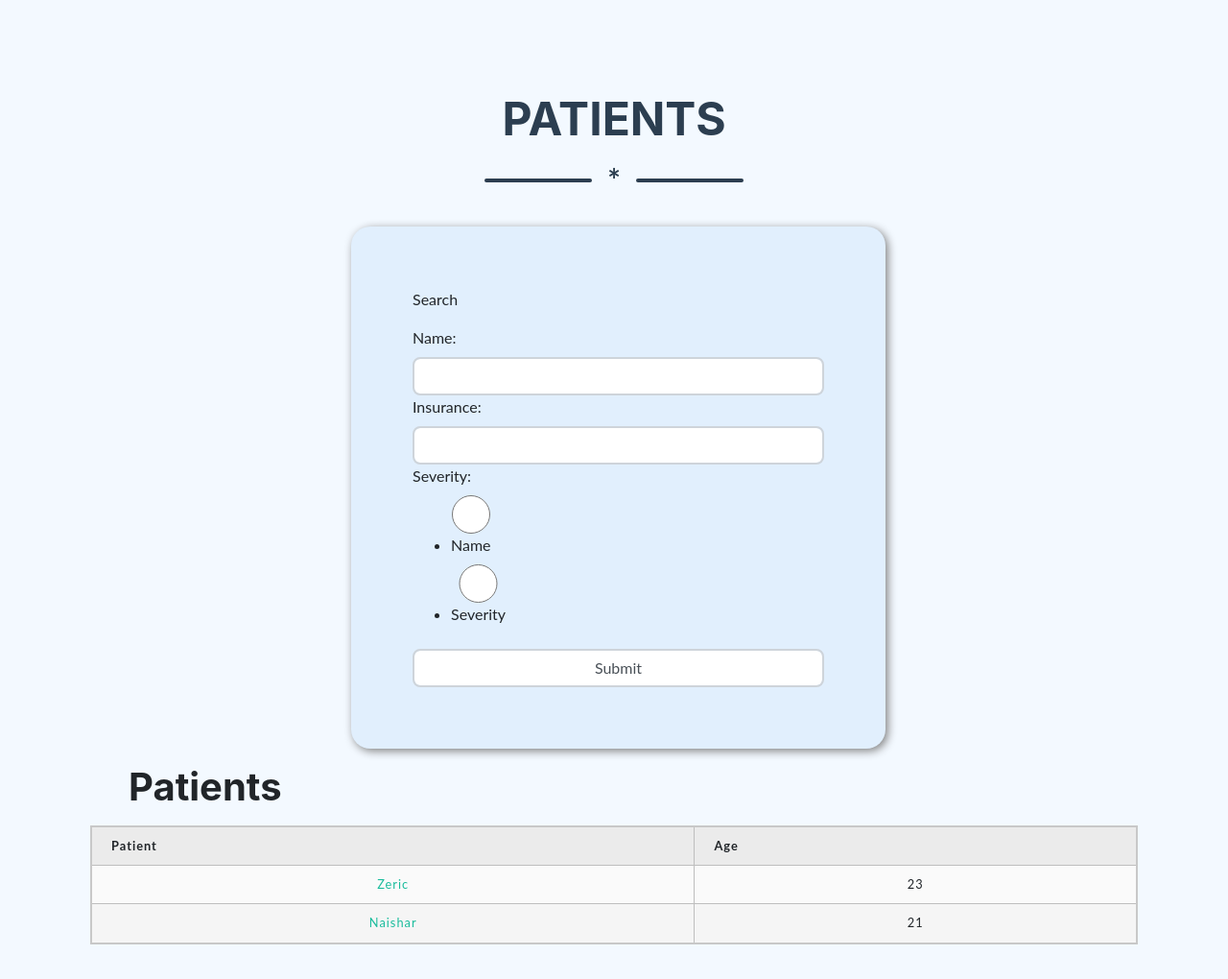
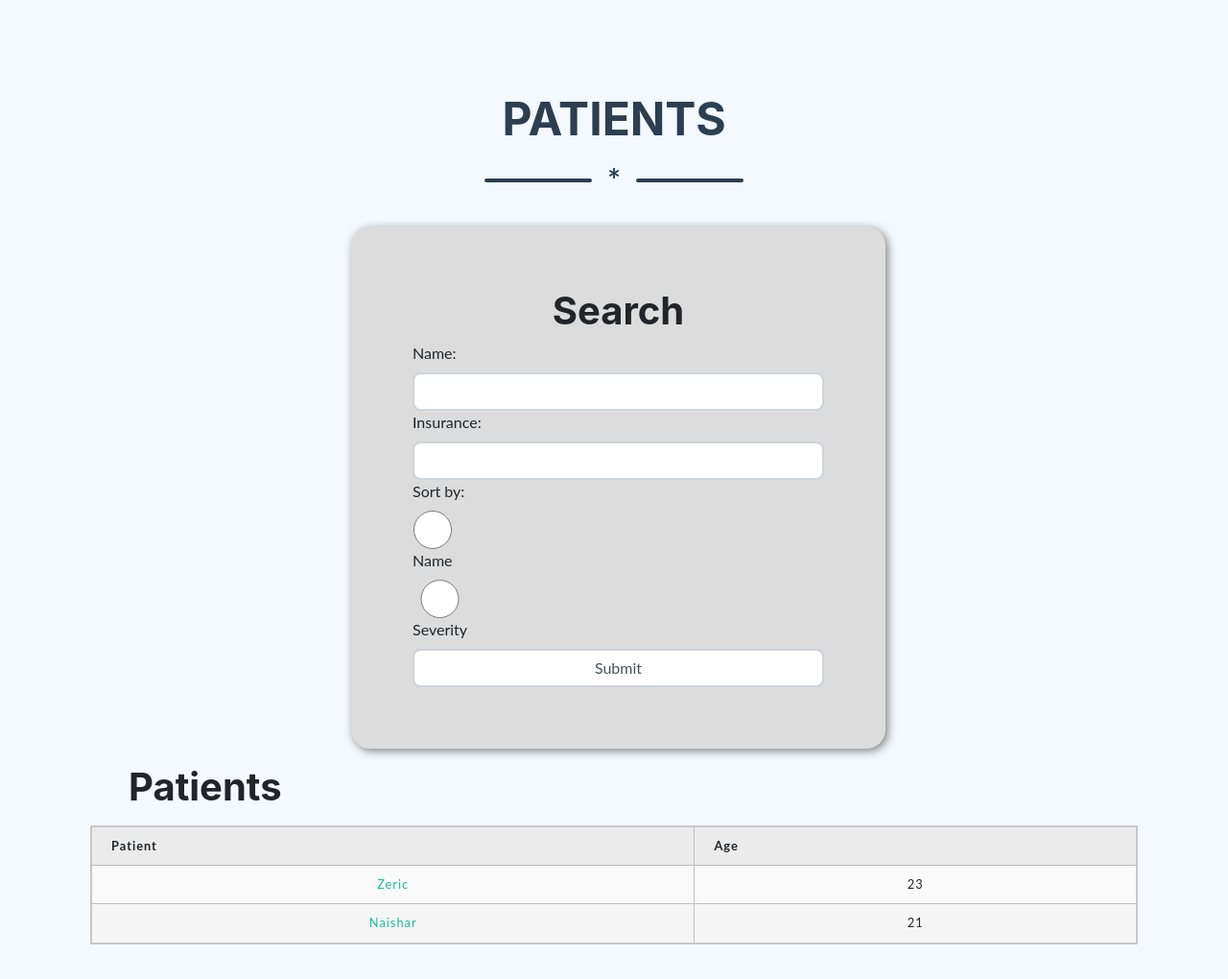
Before and after one commit to ericmiranda7/covidms, a Django app: page /patients/ in a window 1280 px wide. Shown: the part 72-1092 px from the top of the page at 96% size. Run offline with Django 3.2, Linux system fonts and the light colour scheme; data comes from the database, SQL or seed files in the repository; some libraries are stand-ins or nearby versions.

Commit message:
further style patient list

```diff
--- a/hospital/forms.py
+++ b/hospital/forms.py
@@ -15,7 +15,7 @@ class SearchForm(forms.ModelForm):
         (2, 'Severity'),
     ]
 
-    severity = forms.ChoiceField(choices=severities, widget=forms.RadioSelect, required=False)
+    severity = forms.ChoiceField(choices=severities, widget=forms.RadioSelect(attrs={'class': "custom-radio-list"}), required=False, label='Sort by')
 
     def __init__(self, *args, **kwargs):
         super(SearchForm, self).__init__(*args, **kwargs)
--- a/hospital/templates/hospital/patient_list.html
+++ b/hospital/templates/hospital/patient_list.html
@@ -14,7 +14,7 @@
          <!-- SignInSection Form-->
             <div class="form-group boxShadow">
 
-            <p>Search</p>
+            <h1 style="text-align: center">Search</h1>
             <form method="GET">
                 {% csrf_token %}
                 {{ searchForm }}
--- a/static/css/styles.css
+++ b/static/css/styles.css
@@ -166,7 +166,7 @@ select{
     margin-top: 0em;
     box-shadow: 2.5px 2.5px 10px grey;
     border-radius: 20px;
-    background-color: #e1effd;
+    background-color: gainsboro;
 }
 
 .E {
@@ -258,3 +258,9 @@ tr:nth-child(odd) td {
 caption {
   padding: 10px;
 }
+
+.custom-radio-list {
+  list-style-type: none;
+  padding: 0;
+  margin: 0;
+}
```
